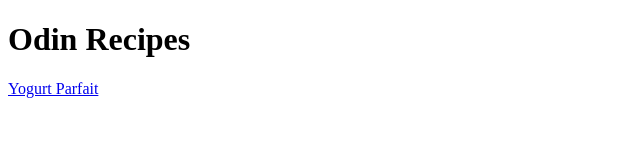
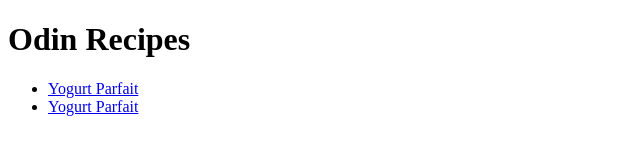
Before and after one commit to TedV4/odin-recipes, a plain HTML site: page index.html in a window 1280 px wide. Shown: the whole page, without its empty margins (0-640 px from the left). Drawn offline with Linux system fonts and the light colour scheme.

Commit message:
Link fruitpop.html

```diff
--- a/index.html
+++ b/index.html
@@ -8,6 +8,9 @@
 </head>
 <body>
     <h1>Odin Recipes</h1>
-    <a href="./recipes/parfait.html">Yogurt Parfait</a>
+    <ul>
+    <li><a href="./recipes/parfait.html">Yogurt Parfait</a></li>
+    <li><a href="./recipes/fruitpop.html">Yogurt Parfait</a></li>
+    </ul>
 </body>
 </html>
```
